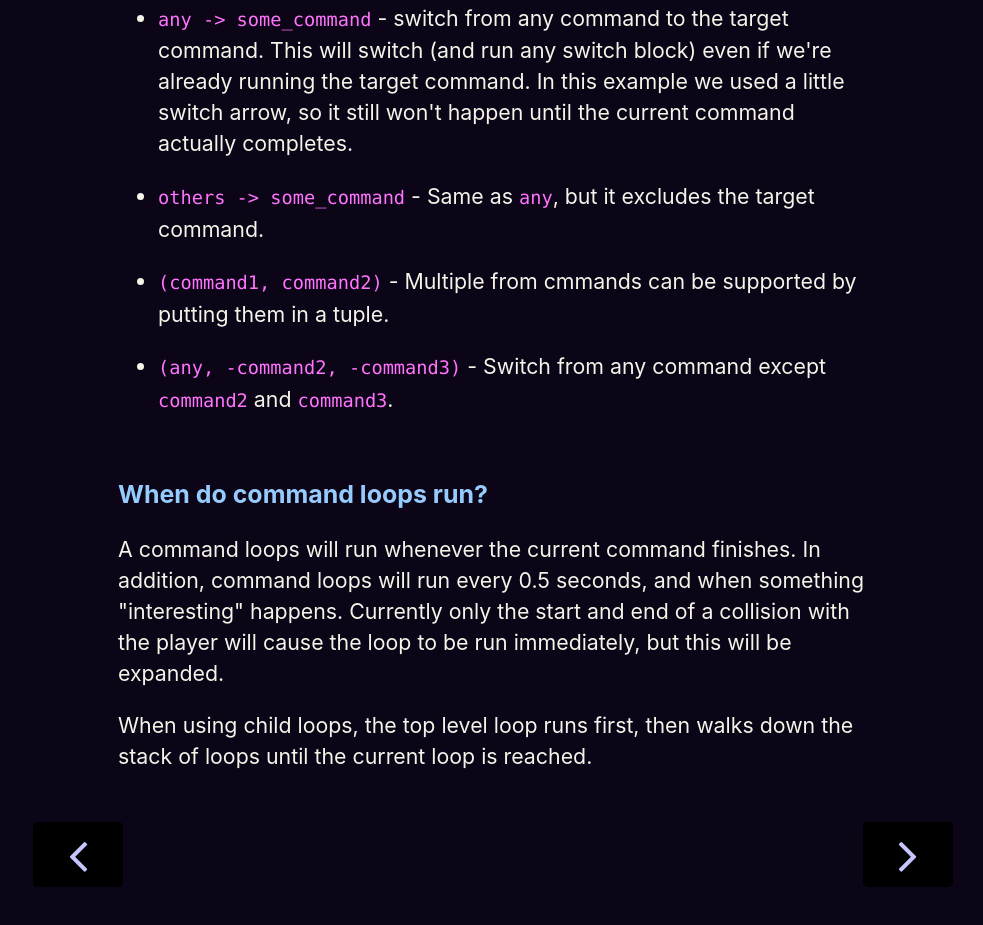
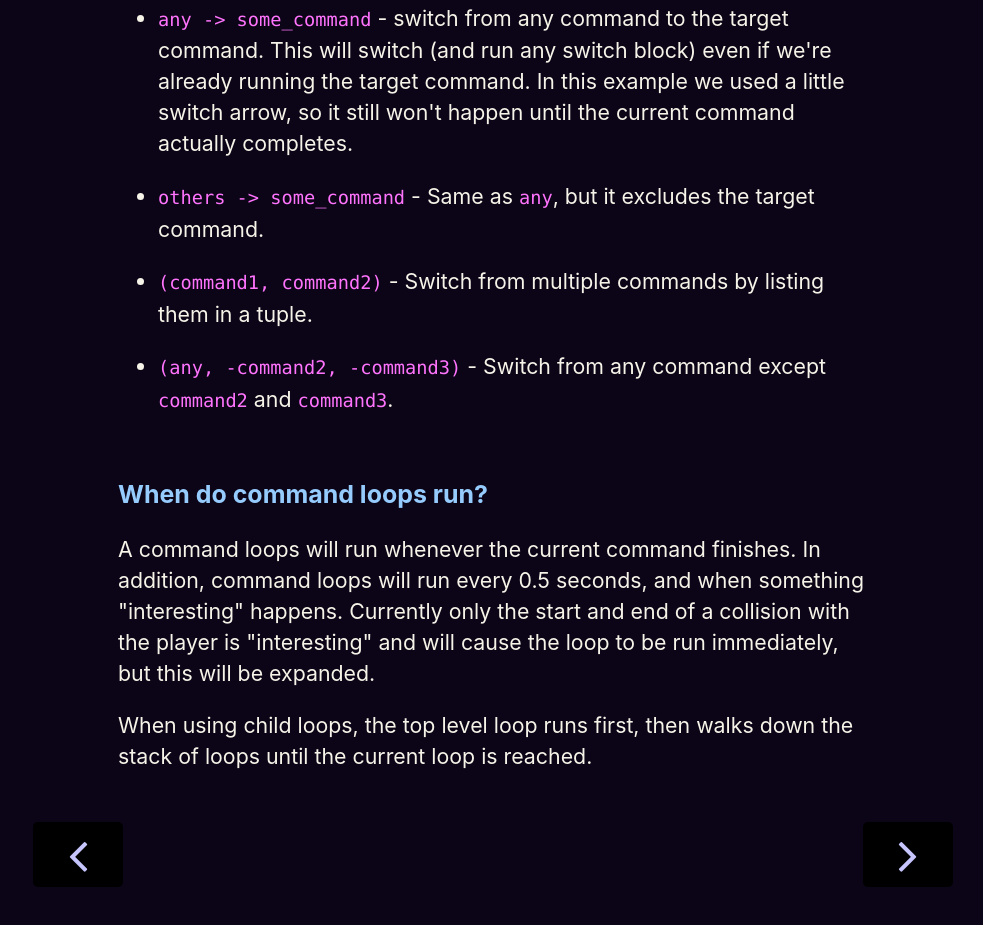
Before and after one commit to dsrw/enu-site, a plain HTML site: page docs/command_loops/more.html in a window 1280 px wide. Shown: the part 1049-1974 px from the top of the page, without its empty margins (297-1280 px from the left). Drawn offline with Linux system fonts and the light colour scheme; a script that the page names is missing.

Commit message:
regenerated

```diff
--- a/docs/command_loops/more.html
+++ b/docs/command_loops/more.html
@@ -297,8 +297,8 @@ won't happen until the current command actually completes.</p>
 <p><code>others -&gt; some_command</code> - Same as <code>any</code>, but it excludes the target command.</p>
 </li>
 <li>
-<p><code>(command1, command2)</code> - Multiple from cmmands can be supported by putting
-them in a tuple.</p>
+<p><code>(command1, command2)</code> - Switch from multiple commands by listing them in a
+tuple.</p>
 </li>
 <li>
 <p><code>(any, -command2, -command3)</code> - Switch from any command except <code>command2</code> and
@@ -308,8 +308,9 @@ them in a tuple.</p>
 <h3>When do command loops run?</h3>
 <p>A command loops will run whenever the current command finishes. In addition,
 command loops will run every 0.5 seconds, and when something &quot;interesting&quot;
-happens. Currently only the start and end of a collision with the player
-will cause the loop to be run immediately, but this will be expanded.</p>
+happens. Currently only the start and end of a collision with the player is
+&quot;interesting&quot; and will cause the loop to be run immediately, but this will be
+expanded.</p>
 <p>When using child loops, the top level loop runs first, then walks down the stack
 of loops until the current loop is reached.</p>
       </main>
```
Also changed, not shown: docs/coding/concepts.html (+1 -0 lines), docs/todo.html (+1 -1 lines).
